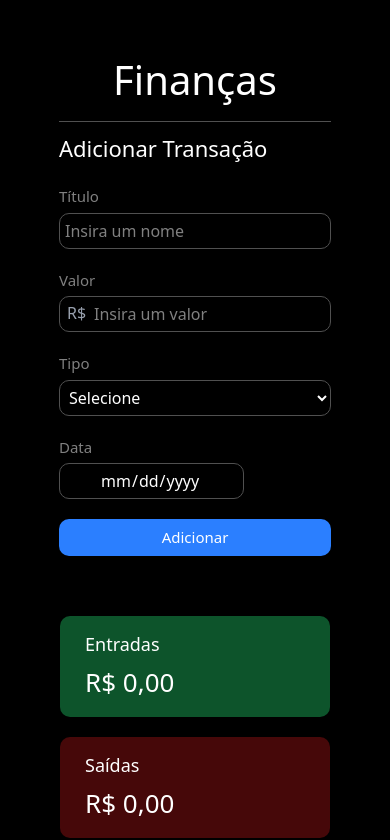
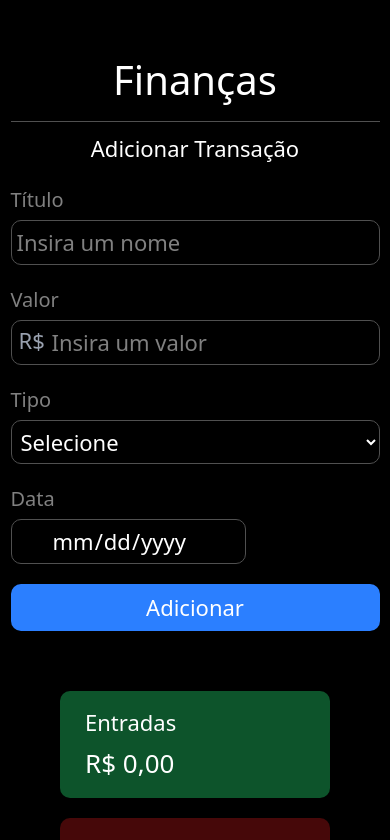
Before and after one commit to MathPontes12/Financas-Dashboard, a Next.js app: page / in a window 390 px wide. Shown: the top 840 px of the page. Built offline with nearby package versions, Linux system fonts and the light colour scheme.

Commit message:
ajuste de responsividade

```diff
--- a/src/app/Componentes/Cards/Cards.tsx
+++ b/src/app/Componentes/Cards/Cards.tsx
@@ -5,7 +5,7 @@ import { CardProps } from "./TypeCards"
 
 
 
-const Cards = ({ className, nome, bgColor, valoresProCard, valorFinal }: CardProps) => {
+const Cards = ({ nome, bgColor, valoresProCard, valorFinal }: CardProps) => {
 
     // FILTROS PRA PEGAR O VALOR DE ENTRADA E SAIDA
     const ValorEntrada = valoresProCard.filter(
@@ -35,7 +35,7 @@ const Cards = ({ className, nome, bgColor, valoresProCard, valorFinal }: CardPro
 
     return (
         <div className={`${bgColor} rounded-[10px] py-[15px] px-[25px] xl:w-[270px] w-[270px] flex flex-col gap-[5px]`}>
-            <TituloProvider value={{ className, nome }}>
+            <TituloProvider value={{ className: 'xl:text-[18px] text-[22px]', nome }}>
                 <Titulo />
             </TituloProvider>
             <p className="text-white text-[26px]">
--- a/src/app/Componentes/Cards/TypeCards.ts
+++ b/src/app/Componentes/Cards/TypeCards.ts
@@ -2,7 +2,6 @@ import { lancamentosProps } from "@/app/TypePage"
 
 
 export interface CardProps {
-    className: string
     nome: string
     bgColor: string
     valoresProCard: lancamentosProps[]
--- a/src/app/Componentes/Extract/Extract.tsx
+++ b/src/app/Componentes/Extract/Extract.tsx
@@ -5,12 +5,12 @@ import { ExtractProps } from "./TypeExtract"
 const Extract = ({ Titulo, Valor, Data, corLancamento }: ExtractProps) => {
     return (
 
-        <ul className="flex border-[1px] rounded-[5px] px-[40px] py-[10px]
-         border-cinza text-[17px] xl:gap-[200px] gap-[10px] w-fit justify-between">
+        <ul className="flex xl:flex-row flex-col border-[1px] rounded-[5px] xl:px-[40px] px-[10px] py-[10px]
+         border-cinza xl:text-[17px] text-[22px] xl:gap-[200px] gap-[20px] xl:w-fit w-[300px] justify-between items-center">
             <li className="text-white">
                 {Titulo}
             </li>
-            <div className="flex xl:gap-[80px]">
+            <div className="flex xl:flex-row flex-col xl:gap-[80px] gap-[10px]">
                 <li className={`${corLancamento}`}>
                     {Valor}
                 </li>
--- a/src/app/Componentes/Formulario/Form.tsx
+++ b/src/app/Componentes/Formulario/Form.tsx
@@ -10,25 +10,25 @@ const Form = ({ AoAdicionar, novoTipo, novoTitulo, novoValor, novaData, setNovoT
   return (
 
     <form onSubmit={(evento) => {evento.preventDefault(); AoAdicionar();}}
-    className="flex flex-col gap-[20px] w-fit xl:place-self-start place-self-center">
-      <TituloProvider value={{ className: "text-[22px]", nome: "Adicionar Transação" }}>
+    className="flex flex-col gap-[20px] w-fit">
+      <TituloProvider value={{ className: "text-[22px] place-self-center", nome: "Adicionar Transação" }}>
         <Titulo />
       </TituloProvider>
 
       <FormFormat nome="Título">
-        <input required className="text-[white] justify-center border-[1px] border-cinza rounded-[10px] p-[5px]"
+        <input required className="text-[white] xl:text-[15px] text-[22px] justify-center border-[1px] border-cinza rounded-[10px] p-[5px]"
           type="text" placeholder="Insira um nome" value={novoTitulo} onChange={setNovoTitulo} />
       </FormFormat>
 
       <FormFormat nome="Valor">
-        <span className="absolute mt-[32px] ml-[8px] text-gray-400">R$</span>
-        <input required className="text-[white] pl-[34px] border-[1px] border-cinza rounded-[10px] p-[5px]"
+        <span className="absolute xl:mt-[32px] mt-[39px] ml-[8px] text-gray-400 xl:text-[15px] text-[22px]">R$</span>
+        <input required className="text-[white] xl:pl-[34px] pl-[40px] border-[1px] border-cinza rounded-[10px] p-[5px] xl:text-[15px] text-[22px]"
           type="number" step="0.01" placeholder="Insira um valor" value={novoValor} onChange={setNovoValor} />
       </FormFormat>
 
       <FormFormat nome="Tipo">
         <select required value={novoTipo} onChange={setNovoTipo}
-          className="text-[white] border-[1px] border-cinza rounded-[10px] p-[5px] cursor-pointer">
+          className="text-[white] border-[1px] border-cinza rounded-[10px] p-[5px] cursor-pointer xl:text-[15px] text-[22px]">
           <option value="" disabled>Selecione</option>
           <option value="entrada" className="bg-[black]">Entrada</option>
           <option value="saida" className="bg-[black]">Saída</option>
@@ -36,11 +36,11 @@ const Form = ({ AoAdicionar, novoTipo, novoTitulo, novoValor, novaData, setNovoT
       </FormFormat>
 
       <FormFormat nome="Data">
-        <input required className="text-[white] border-[1px] border-cinza rounded-[10px] py-[5px] w-fit pl-[40px]"
+        <input required className="text-[white] border-[1px] border-cinza rounded-[10px] py-[5px] w-fit pl-[40px] xl:text-[15px] text-[22px]"
           type="date" value={novaData} onChange={setNovaData} />
       </FormFormat>
 
-      <button type="submit" className="bg-blue-500 text-white rounded-[10px] py-[7px] text-[15px] focus:scale-95 cursor-pointer">
+      <button type="submit" className="bg-blue-500 text-white rounded-[10px] py-[7px] focus:scale-95 cursor-pointer xl:text-[15px] text-[22px]">
         Adicionar
       </button>
     </form>
--- a/src/app/Componentes/Formulario/FormFormat.tsx
+++ b/src/app/Componentes/Formulario/FormFormat.tsx
@@ -12,7 +12,7 @@ const FormFormat = ({ nome, children }: FormFormatProps) => {
     return (
         <div className="flex flex-col gap-[5px]">
 
-            <TituloProvider value={{ className: "text-[15px] opacity-50", nome }}>
+            <TituloProvider value={{ className: "xl:text-[15px] text-[20px] opacity-50", nome }}>
                 <Titulo />
             </TituloProvider>
 
--- a/src/app/page.tsx
+++ b/src/app/page.tsx
@@ -11,23 +11,23 @@ import Cards from "./Componentes/Cards/Cards";
 
 const Home = () => {
 
-      // ESTADO PARA CONTROLE DO LANÇAMENTO ADICIONADO
+  // ESTADO PARA CONTROLE DO LANÇAMENTO ADICIONADO
   const [lancamentos, setLancamentos] = useState<lancamentosProps[]>([])
 
-      // ESTADOS PARA CONTROLE DO VALORES DENTRO DO LANÇAMENTO ADICIONADO
+  // ESTADOS PARA CONTROLE DO VALORES DENTRO DO LANÇAMENTO ADICIONADO
   const [novoTitulo, setNovoTitulo] = useState('')
   const [novoValor, setNovoValor] = useState('')
   const [novaData, setNovaData] = useState('')
   const [novoTipo, setNovoTipo] = useState('')
 
 
-      // FUNÇAO DISPARADA NO CLIQUE DO BOTAO ADICIONAR
+  // FUNÇAO DISPARADA NO CLIQUE DO BOTAO ADICIONAR
   const AoAdicionar = () => {
 
     if (novoTitulo !== '') {
 
       // ADICIONA A COR DO TEXTO E PASSA PRA VARIAVEL COR
-      const cor = novoTipo === 'entrada' ? 'text-green-500' : novoTipo === 'saida' ? 'text-red-700': '';
+      const cor = novoTipo === 'entrada' ? 'text-green-500' : novoTipo === 'saida' ? 'text-red-700' : '';
 
       // ATRIBUIÇAO NAS VARIAVEIS OS NOVOS VALORES PREENCHIDOS
       const novoLancamento = {
@@ -53,7 +53,7 @@ const Home = () => {
 
 
   return (
-    <section className="bg-black xl:w-fit w-fit flex flex-col overflow-x-hidden
+    <section className="bg-black flex flex-col
       my-[40px] py-[10px] px-[30px] rounded-[20px] gap-[10px] xl:items-start items-center">
 
       <TituloProvider value={{ className: "text-[40px]", nome: "Finanças" }}>
@@ -78,15 +78,16 @@ const Home = () => {
         />
 
         <div className="flex flex-col gap-[20px] mt-[20px] xl:w-full w-fit place-self-center">
-          <Cards bgColor="bg-green-900" className="text-[18px]" nome="Entradas" valoresProCard={lancamentos} valorFinal="Entradas"/>
-          <Cards bgColor="bg-red-950" className="text-[18px]" nome="Saídas" valoresProCard={lancamentos} valorFinal="Saídas"/>
-          <Cards bgColor="bg-gray-800" className="text-[18px]" nome="Saldo" valoresProCard={lancamentos} valorFinal="Saldo"/>
+          <Cards bgColor="bg-green-900" nome="Entradas" valoresProCard={lancamentos} valorFinal="Entradas" />
+          <Cards bgColor="bg-red-950" nome="Saídas" valoresProCard={lancamentos} valorFinal="Saídas" />
+          <Cards bgColor="bg-gray-800" nome="Saldo" valoresProCard={lancamentos} valorFinal="Saldo" />
         </div>
       </main>
 
       <hr className="h-[2px] w-full bg-cinza" />
 
-      <ul className="mt-[20px]">
+      <ul className="mt-[20px] flex flex-col items-center">
+
         {lancamentos.map((lancamento, index) => {
           return (
             <li key={index}>
```
